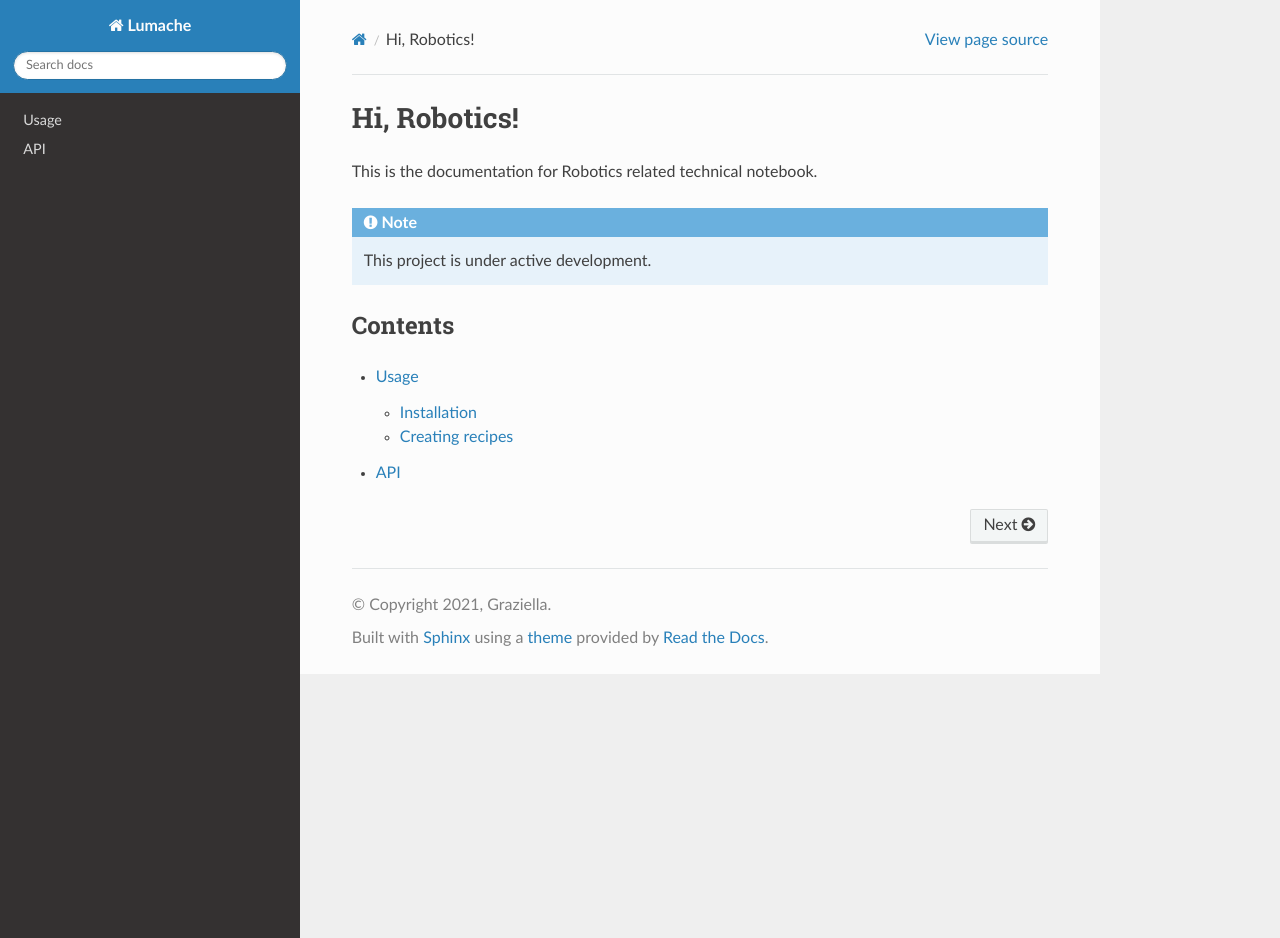
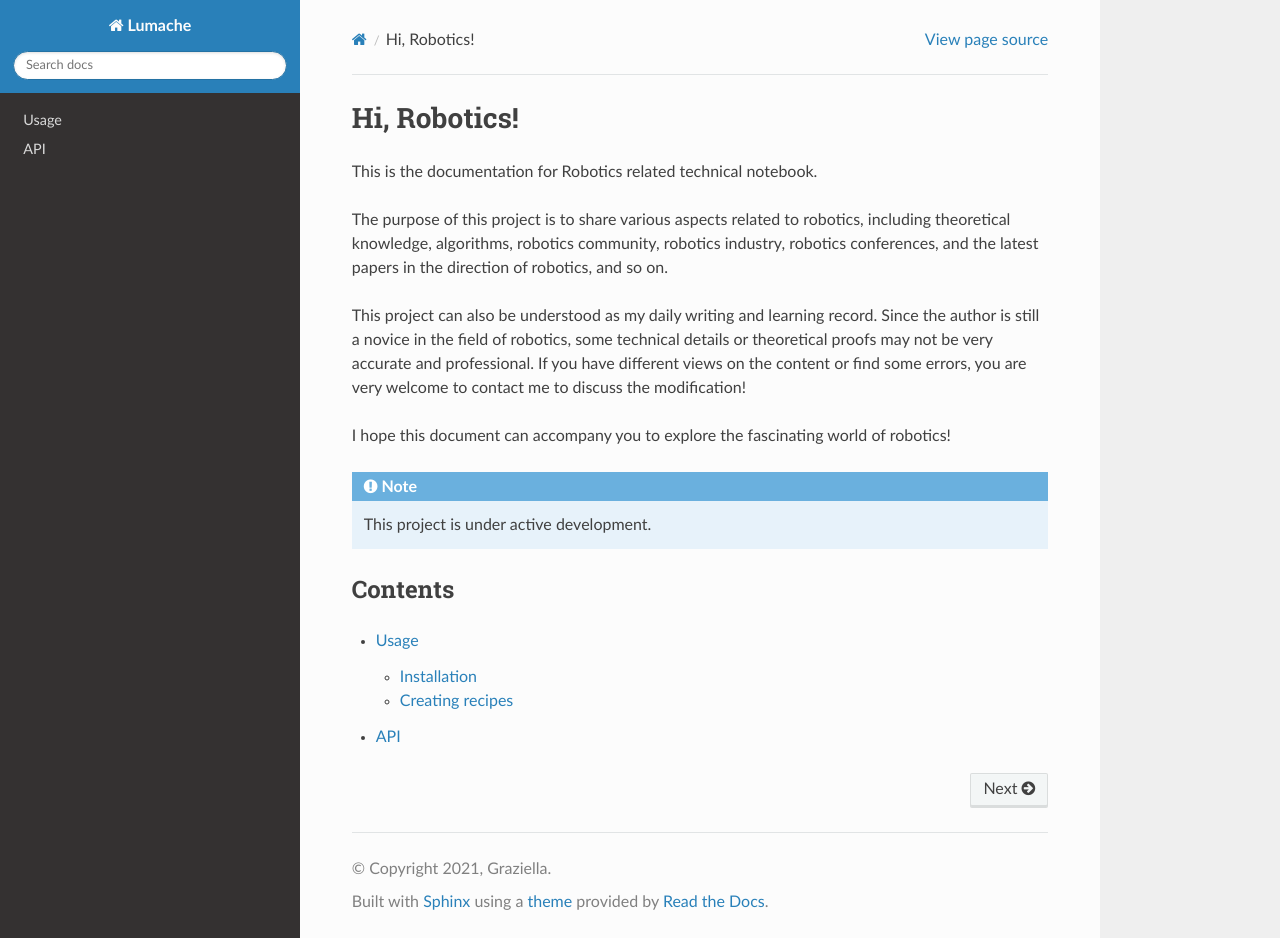
Before and after one commit to HangR00/Robotics-Docs, a Sphinx documentation site: the page built from docs/source/index.rst, in a window 1280 px wide and 938 px high. Built offline with Sphinx 7.4.7 and the Read the Docs theme 3.1.0, drawn with Linux system fonts in a browser that asks for light colours.

Commit message:
Update index.rst

```diff
--- a/docs/source/index.rst
+++ b/docs/source/index.rst
@@ -2,6 +2,13 @@ Hi, Robotics!
 ===================================
 
 This is the documentation for Robotics related technical notebook.
+
+The purpose of this project is to share various aspects related to robotics, including theoretical knowledge, algorithms, robotics community, robotics industry, robotics conferences, and the latest papers in the direction of robotics, and so on.
+
+This project can also be understood as my daily writing and learning record. Since the author is still a novice in the field of robotics, some technical details or theoretical proofs may not be very accurate and professional. If you have different views on the content or find some errors, you are very welcome to contact me to discuss the modification!
+
+I hope this document can accompany you to explore the fascinating world of robotics!
+
 
 
 
```
